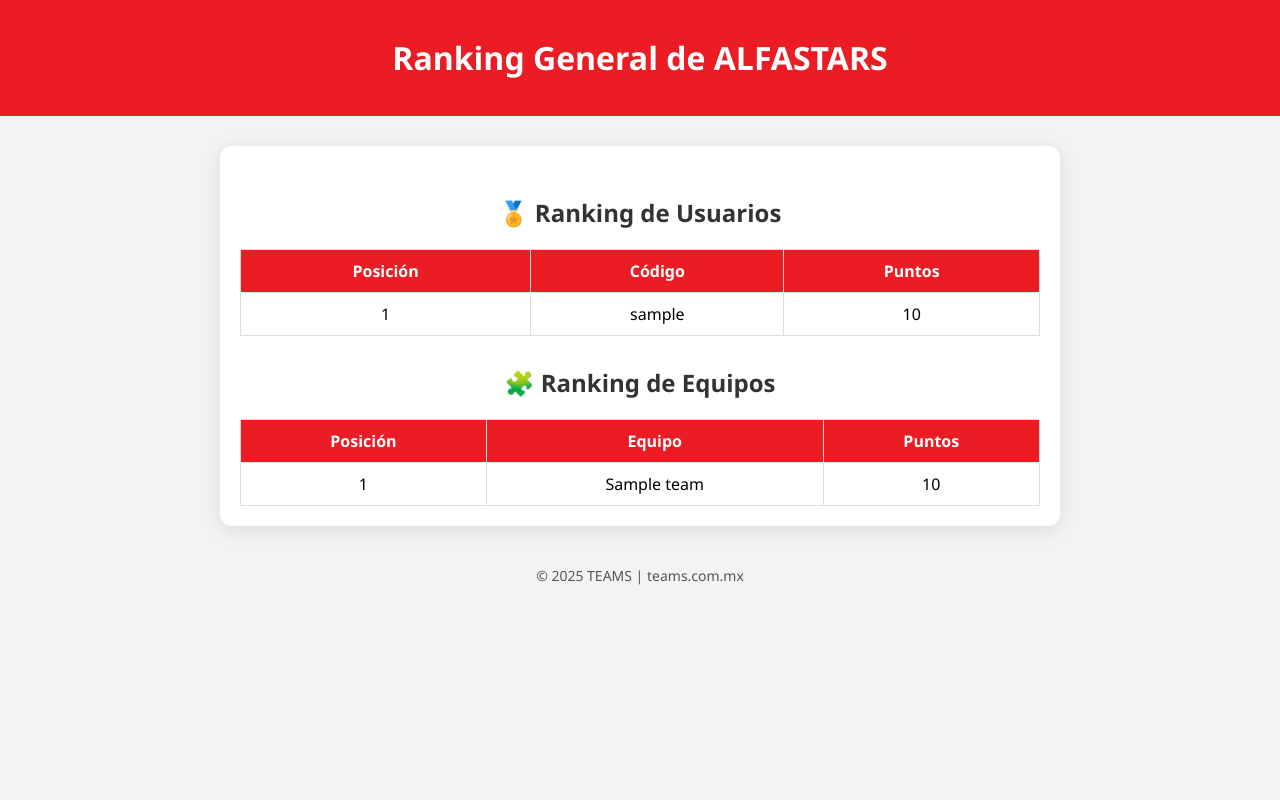
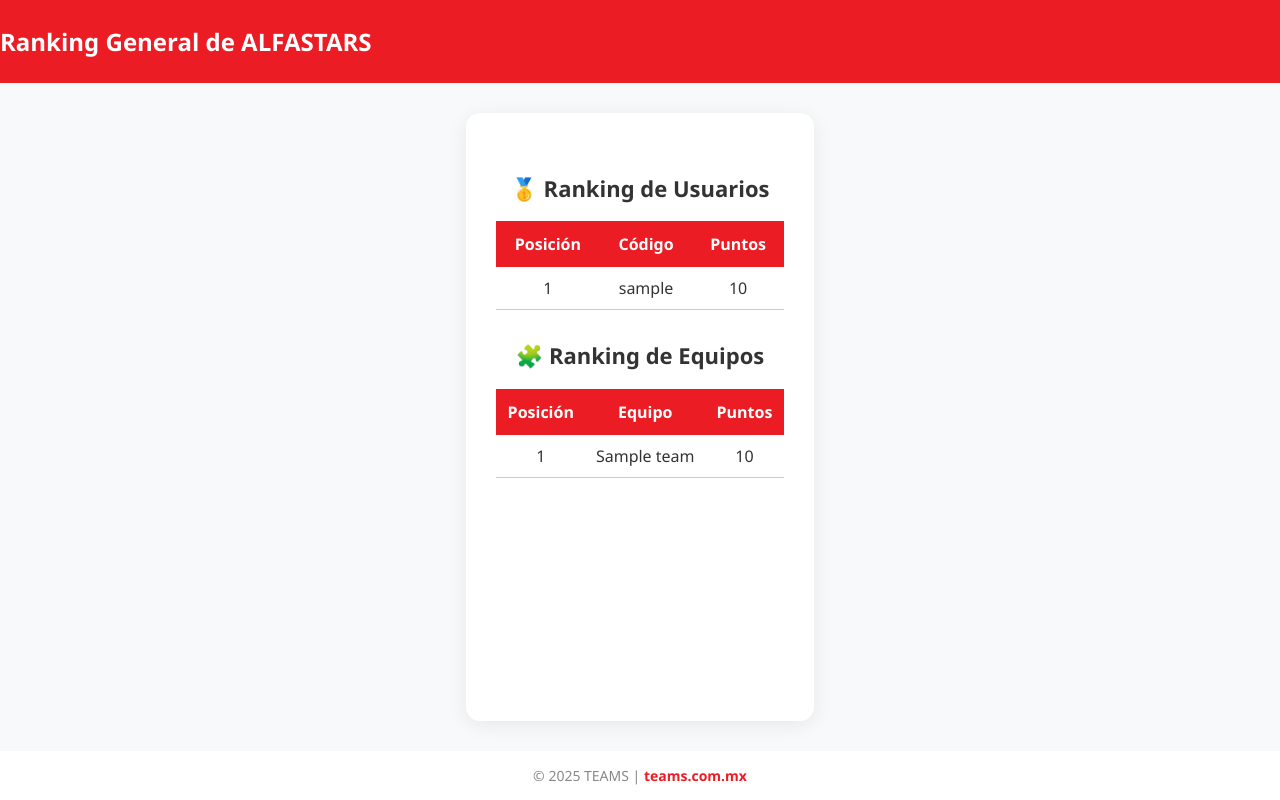
Before and after one commit to stephaneavril/sistema-qr-puntos, a Flask app: page /ranking_general in a window 1280 px wide. Run offline with Flask 3, Linux system fonts and the light colour scheme; tables that the repository leaves empty hold one stand-in row (values such as "Sample post").

Commit message:
Mejora diseño visual y footer con link a teams.com.mx

```diff
--- a/templates/ranking.html
+++ b/templates/ranking.html
@@ -2,68 +2,105 @@
 <html lang="es">
 <head>
   <meta charset="UTF-8">
-  <title>Ranking | ALFASTARS</title>
+  <title>Ranking General | ALFASTARS</title>
   <meta name="viewport" content="width=device-width, initial-scale=1.0">
   <style>
+    :root {
+      --red: #ec1c24;
+      --light: #f7f9fa;
+      --gray: #ccc;
+      --text: #333;
+      --white: #fff;
+    }
+
     body {
       font-family: 'Segoe UI', sans-serif;
-      background-color: #f1f3f5;
+      background-color: var(--light);
       margin: 0;
       padding: 0;
-      text-align: center;
+      color: var(--text);
+      display: flex;
+      flex-direction: column;
+      min-height: 100vh;
     }
 
     header {
-      background-color: #ec1c24;
-      color: white;
-      padding: 15px;
+      background-color: var(--red);
+      color: var(--white);
+      padding: 25px 0;
+      font-size: 24px;
+      font-weight: bold;
     }
 
     .container {
+      flex: 1;
       max-width: 800px;
       margin: 30px auto;
-      background: white;
-      border-radius: 12px;
-      padding: 20px;
-      box-shadow: 0 4px 20px rgba(0,0,0,0.1);
+      background: var(--white);
+      border-radius: 14px;
+      padding: 30px;
+      box-shadow: 0 4px 20px rgba(0,0,0,0.07);
     }
 
     h2 {
+      text-align: center;
+      font-size: 22px;
       margin-top: 30px;
-      color: #333;
     }
 
     table {
       width: 100%;
       border-collapse: collapse;
-      margin-top: 10px;
-    }
-
-    th, td {
-      padding: 10px;
-      border: 1px solid #ddd;
+      margin-top: 15px;
     }
 
     th {
-      background-color: #ec1c24;
-      color: white;
+      background-color: var(--red);
+      color: var(--white);
+      padding: 12px;
+      font-weight: 600;
+    }
+
+    td {
+      padding: 10px;
+      text-align: center;
+      border-bottom: 1px solid var(--gray);
     }
 
     footer {
-      margin-top: 40px;
+      text-align: center;
+      padding: 15px;
+      background-color: var(--white);
       font-size: 14px;
-      color: #555;
+      color: #888;
+    }
+
+    footer a {
+      color: var(--red);
+      text-decoration: none;
+      font-weight: bold;
+    }
+
+    @media (max-width: 600px) {
+      .container {
+        margin: 20px;
+        padding: 20px;
+      }
+
+      table, th, td {
+        font-size: 14px;
+      }
     }
   </style>
 </head>
 <body>
 
   <header>
-    <h1>Ranking General de ALFASTARS</h1>
+    Ranking General de ALFASTARS
   </header>
 
   <div class="container">
-    <h2>🏅 Ranking de Usuarios</h2>
+    <h2>🥇 Ranking de Usuarios</h2>
     <table id="ranking-usuarios">
       <thead>
         <tr>
@@ -89,44 +126,33 @@
   </div>
 
   <footer>
-    © 2025 TEAMS | <a href="https://www.teams.com.mx" target="_blank" style="color: inherit; text-decoration: none;">teams.com.mx</a>
+    © 2025 TEAMS | <a href="https://teams.com.mx" target="_blank">teams.com.mx</a>
   </footer>
 
   <script>
-    async function cargarRankingUsuarios() {
-      const res = await fetch("/ranking");
-      const data = await res.json();
-      const tbody = document.querySelector("#ranking-usuarios tbody");
-      tbody.innerHTML = "";
-      data.forEach((usuario, index) => {
+    async function cargarRanking() {
+      const resUsuarios = await fetch("/ranking");
+      const usuarios = await resUsuarios.json();
+      const tbodyUsuarios = document.querySelector("#ranking-usuarios tbody");
+      tbodyUsuarios.innerHTML = "";
+      usuarios.forEach((user, index) => {
         const row = document.createElement("tr");
-        row.innerHTML = `
-          <td>${index + 1}</td>
-          <td>${usuario.username}</td>
-          <td>${usuario.points}</td>
-        `;
-        tbody.appendChild(row);
+        row.innerHTML = `<td>${index + 1}</td><td>${user.username}</td><td>${user.points}</td>`;
+        tbodyUsuarios.appendChild(row);
+      });
+
+      const resEquipos = await fetch("/ranking_equipos");
+      const equipos = await resEquipos.json();
+      const tbodyEquipos = document.querySelector("#ranking-equipos tbody");
+      tbodyEquipos.innerHTML = "";
+      equipos.forEach((team, index) => {
+        const row = document.createElement("tr");
+        row.innerHTML = `<td>${index + 1}</td><td>${team.team}</td><td>${team.points}</td>`;
+        tbodyEquipos.appendChild(row);
       });
     }
 
-    async function cargarRankingEquipos() {
-      const res = await fetch("/ranking_equipos");
-      const data = await res.json();
-      const tbody = document.querySelector("#ranking-equipos tbody");
-      tbody.innerHTML = "";
-      data.forEach((equipo, index) => {
-        const row = document.createElement("tr");
-        row.innerHTML = `
-          <td>${index + 1}</td>
-          <td>${equipo.team}</td>
-          <td>${equipo.points}</td>
-        `;
-        tbody.appendChild(row);
-      });
-    }
-
-    cargarRankingUsuarios();
-    cargarRankingEquipos();
+    cargarRanking();
   </script>
 </body>
 </html>
```
